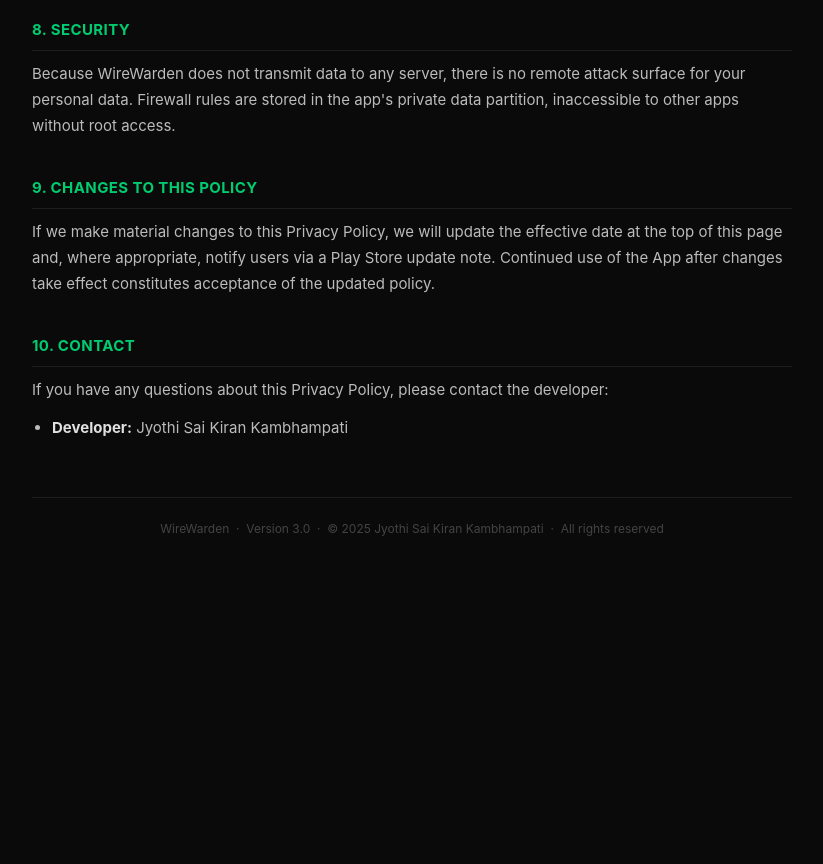
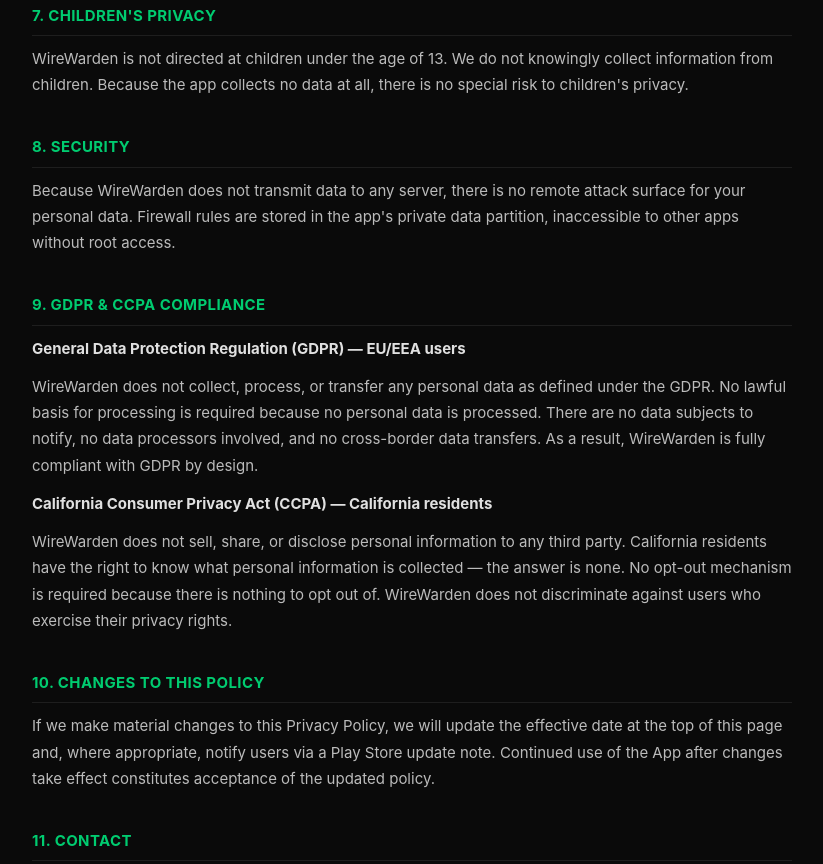
Before and after one commit to jyothisaikirankambhampati/privacy-policies, a plain HTML site: page wirewarden/index.html in a window 1280 px wide. Shown: the part 2531-3395 px from the top of the page, without its empty margins (228-1051 px from the left). Before the commit the page ends 3134 px from the top, so only its background shows below. Drawn offline with Linux system fonts and the light colour scheme.

Commit message:
Add TrafficStats disclosure and GDPR/CCPA compliance section

```diff
--- a/wirewarden/index.html
+++ b/wirewarden/index.html
@@ -167,6 +167,13 @@
     This data never leaves your device unless you explicitly use the
     <strong>Backup / Export</strong> feature to save a JSON file to a location you choose.
   </p>
+  <p>
+    Additionally, WireWarden uses Android's <strong>TrafficStats API</strong> to read the
+    cumulative bytes sent and received by each installed app (RX + TX totals). This information
+    is displayed in the app list as a live data-usage indicator and is <strong>never stored
+    persistently, never transmitted, and never shared</strong>. It exists only in memory while
+    the app is open and is discarded when the app is closed.
+  </p>
 
   <h2>5. Permissions Explained</h2>
   <table>
@@ -232,14 +239,32 @@
     inaccessible to other apps without root access.
   </p>
 
-  <h2>9. Changes to This Policy</h2>
+  <h2>9. GDPR &amp; CCPA Compliance</h2>
+
+  <p><strong>General Data Protection Regulation (GDPR) — EU/EEA users</strong></p>
+  <p>
+    WireWarden does not collect, process, or transfer any personal data as defined under the GDPR.
+    No lawful basis for processing is required because no personal data is processed.
+    There are no data subjects to notify, no data processors involved, and no cross-border
+    data transfers. As a result, WireWarden is fully compliant with GDPR by design.
+  </p>
+
+  <p><strong>California Consumer Privacy Act (CCPA) — California residents</strong></p>
+  <p>
+    WireWarden does not sell, share, or disclose personal information to any third party.
+    California residents have the right to know what personal information is collected —
+    the answer is none. No opt-out mechanism is required because there is nothing to opt out of.
+    WireWarden does not discriminate against users who exercise their privacy rights.
+  </p>
+
+  <h2>10. Changes to This Policy</h2>
   <p>
     If we make material changes to this Privacy Policy, we will update the effective date at
     the top of this page and, where appropriate, notify users via a Play Store update note.
     Continued use of the App after changes take effect constitutes acceptance of the updated policy.
   </p>
 
-  <h2>10. Contact</h2>
+  <h2>11. Contact</h2>
   <p>
     If you have any questions about this Privacy Policy, please contact the developer:
   </p>
```
